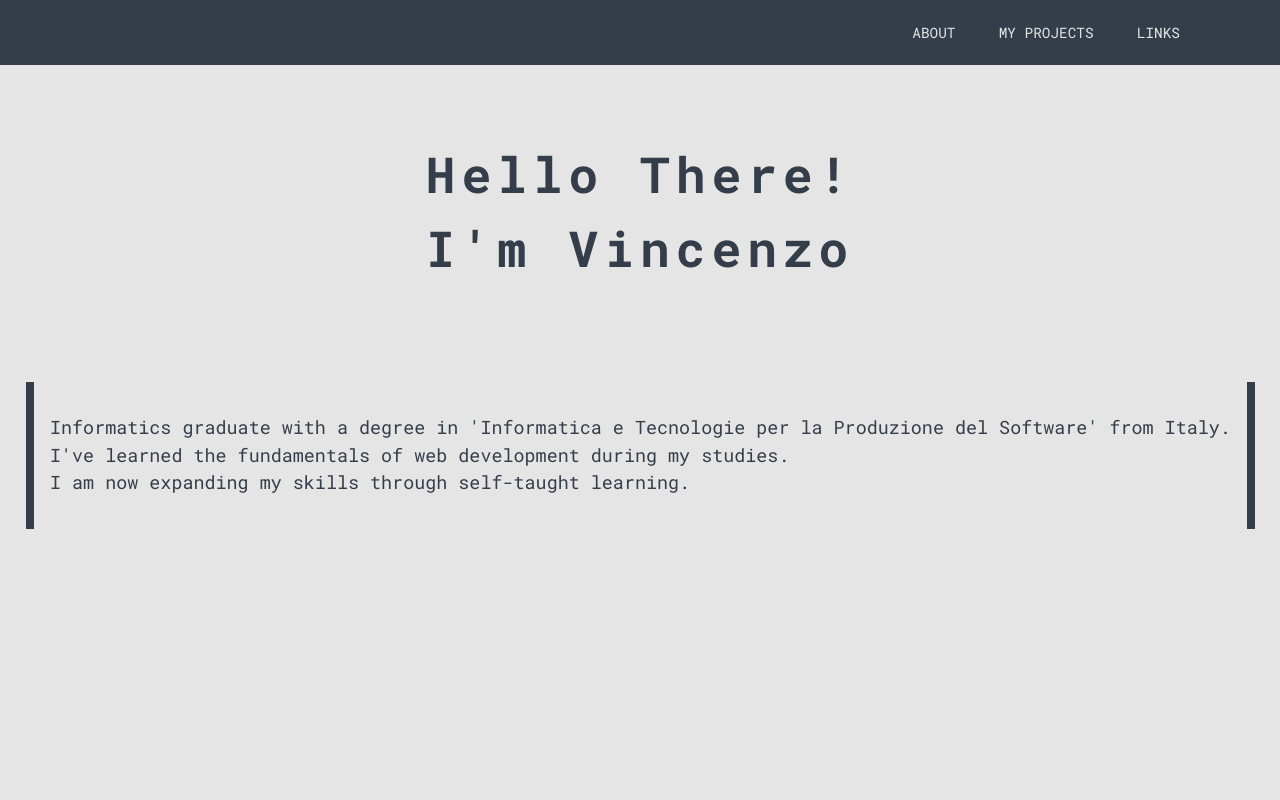
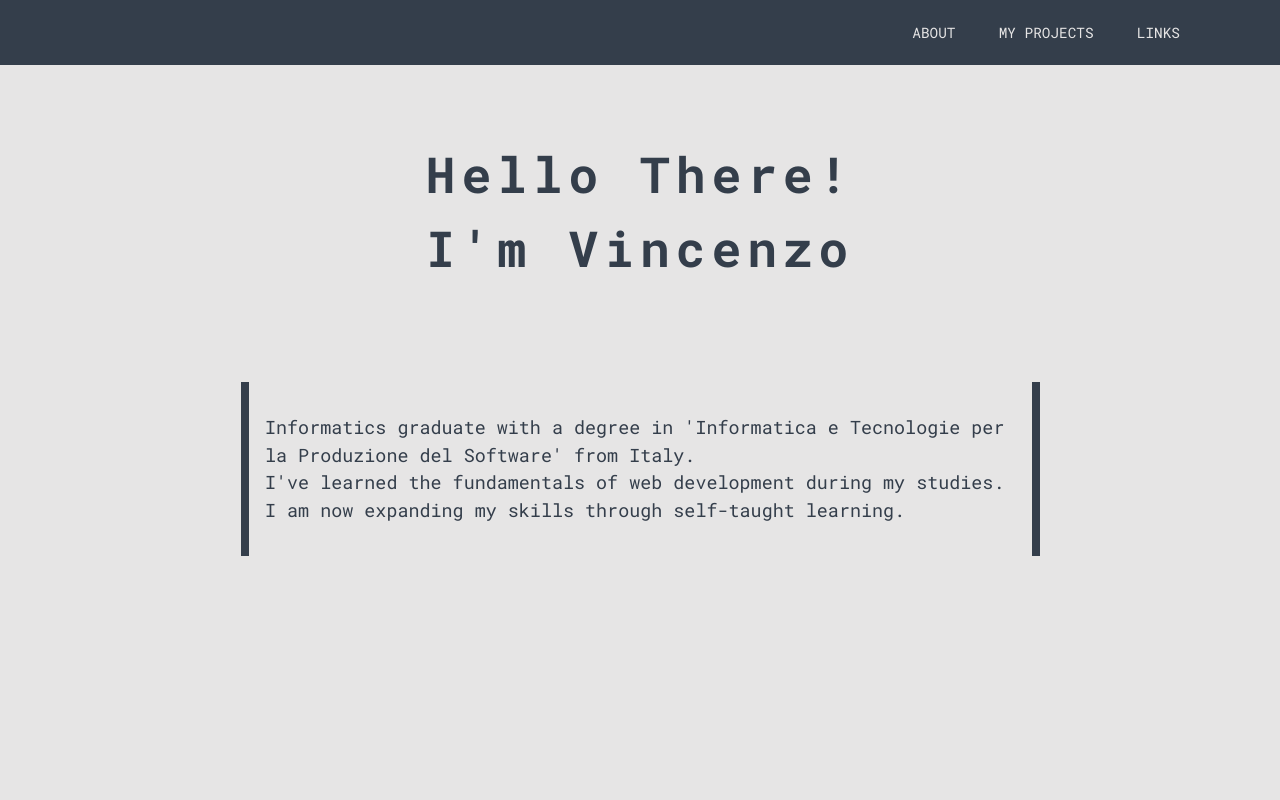
Before and after one commit to VincenzoMuolo/VincenzoMuolo.github.io, a website: page src/index.html in a window 1280 px wide. Shown: the top 800 px of the page. Drawn offline with nearby package versions, Linux system fonts and the light colour scheme; files that its build step writes are made by us from their sources.

Commit message:
Update textbox card width

```diff
--- a/src/scss/layout/_main.scss
+++ b/src/scss/layout/_main.scss
@@ -30,7 +30,7 @@
       transform: scaleY(0);
       overflow-x: hidden;
       @include breakpoint("medium") {
-         width: 100%;
+         width: 65%;
          padding-inline: 1em;
          padding-block: 2em;
          border-left: 0.5em solid var(--secondary);
```
